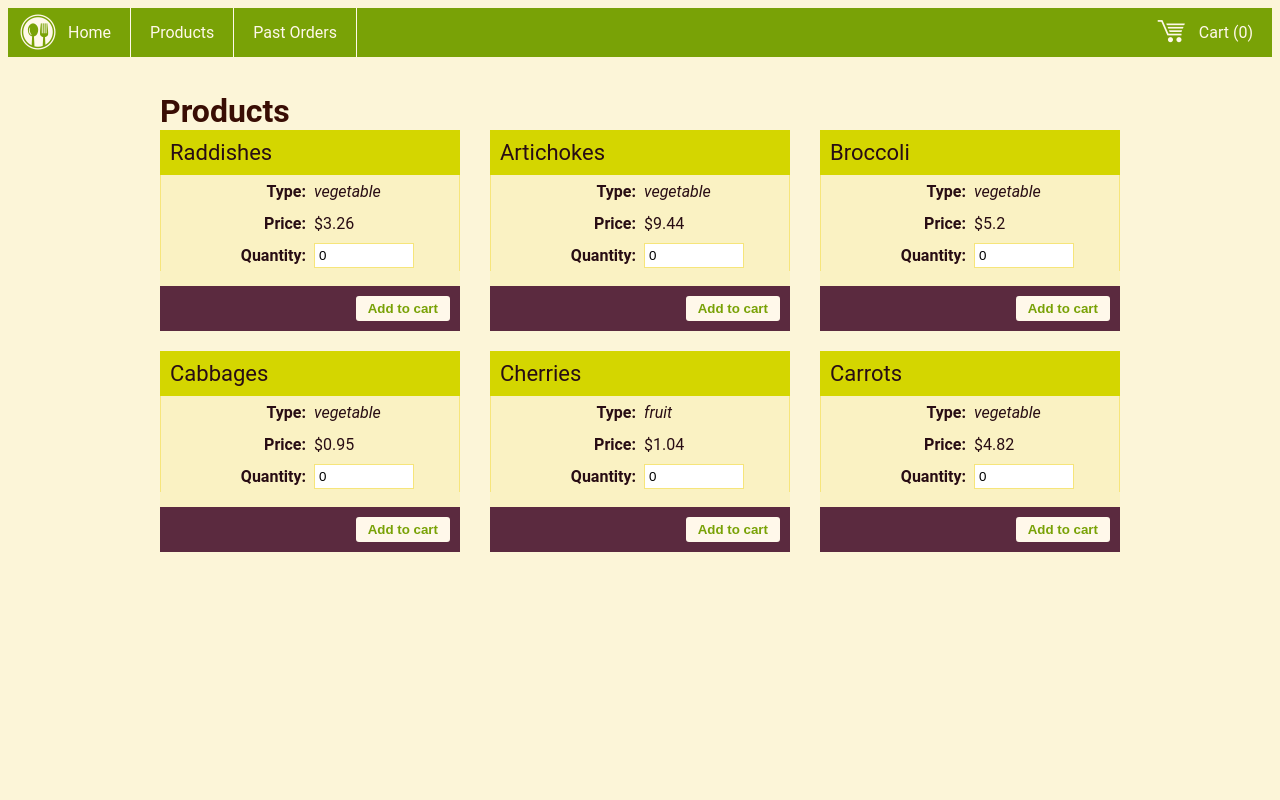
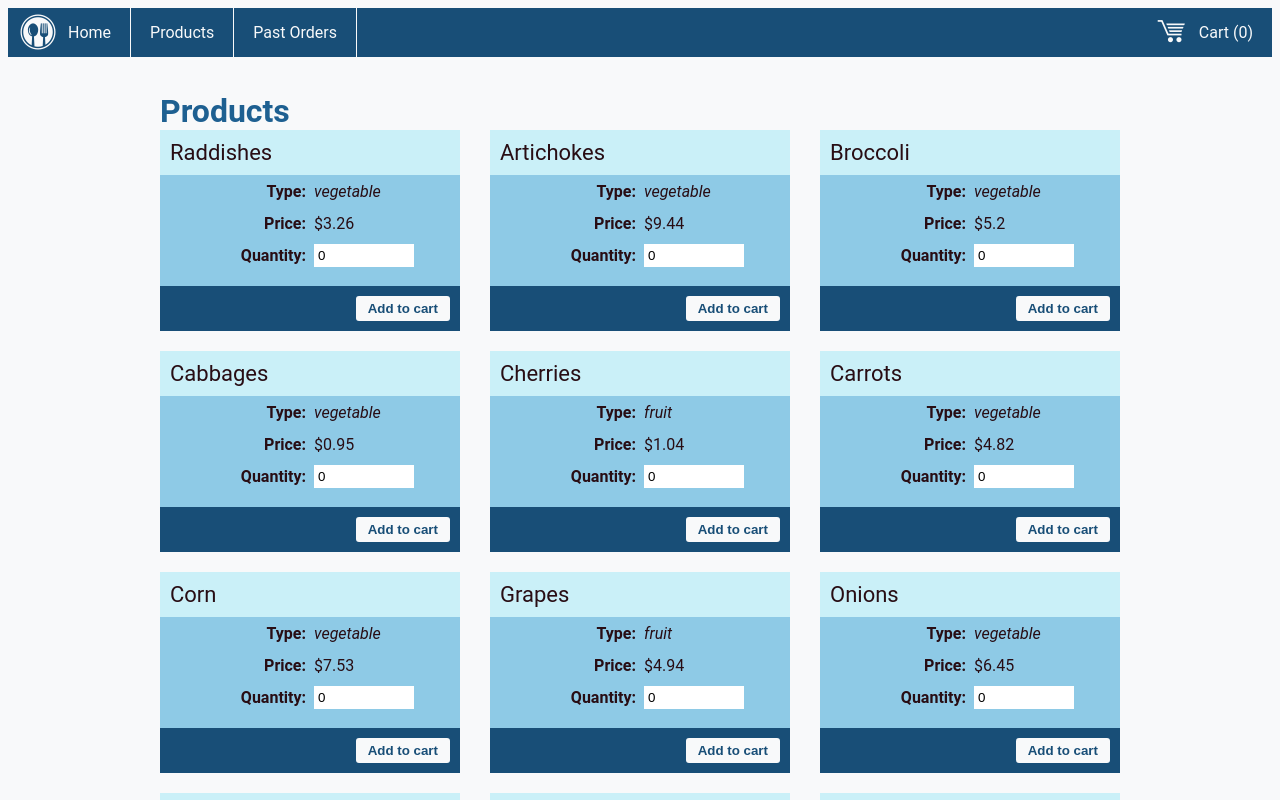
Before and after one commit to BillyZimmerman/Shopping-Cart-Vue-CLI, a Vue app: page /products in a window 1280 px wide. Shown: the top 800 px of the page. Built offline with nearby package versions, Linux system fonts and the light colour scheme.

Commit message:
updated colors to my preference

```diff
--- a/src/assets/styles/_root.css
+++ b/src/assets/styles/_root.css
@@ -1,4 +1,4 @@
-:root {
+/* :root {
     --bodyBackground: #FCF5D8;
     --bodyTextColor: #390D04;
     --topNavBackground: #79A206;
@@ -12,7 +12,24 @@
     --splashTextShadow: #200;
     --cardTextColor: #280D14;
     --cardBackground: #FAF2C3;
-    /* --unusedCardColor: #F8ED94; */
     --cardBorder: #F6E57B;
     --cardHeaderBackground: #D4D600;
+} */
+
+:root {
+    --bodyBackground: #f8f9fa;
+    --bodyTextColor: #1e6091;
+    --topNavBackground: #184e77;
+    --topNavColor: #f8f9fa;
+    --topBarLinkHoverBackground: #1a759f;
+    --splashTextColor: #1a759f;
+    --cartBackground: #184e77;
+    --cartTitleBackground: #1a759f;
+    --footerBackground: #184e77;
+    --splashBackground: #390D04;
+    --splashTextShadow: #200;
+    --cardTextColor: #280D14;
+    --cardBackground: #8ecae6;
+    /* --cardBorder: #184e77; */
+    --cardHeaderBackground: #caf0f8;
 }
--- a/src/views/Products.vue
+++ b/src/views/Products.vue
@@ -4,7 +4,7 @@
 
     <div class="card-container">
       <ProductCard
-        v-for='(product, index) in inventory.slice(0,6)'
+        v-for='(product, index) in inventory.slice(0,16)'
         :key="product.id"
         class="card"
         :index="index"
```
Also changed, not shown: src/food.json (line endings or trailing spaces), 1 other file (tests, documents, lock files or other folders).
